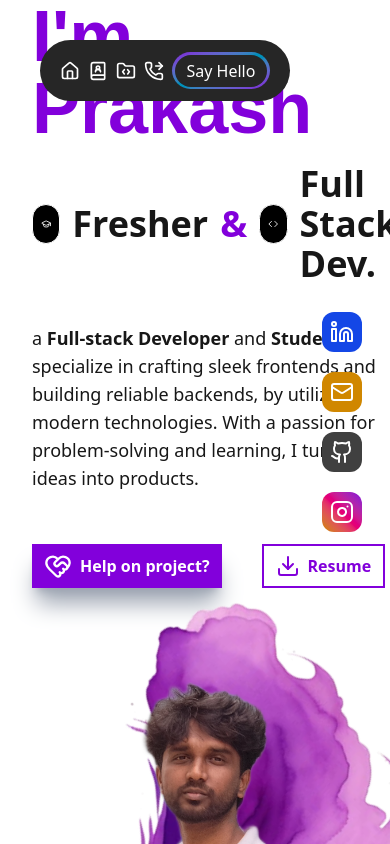
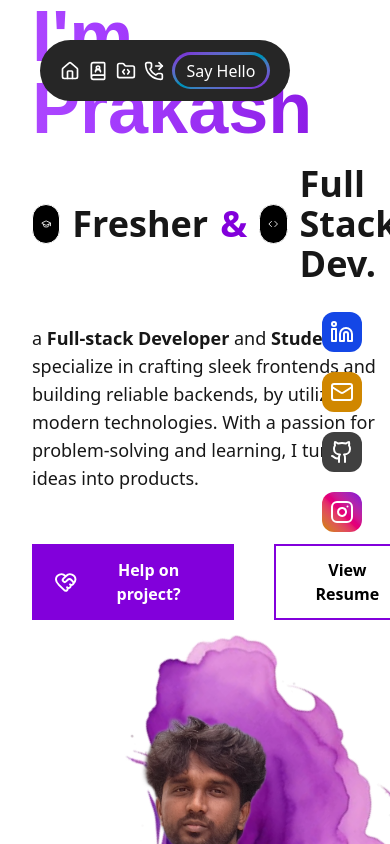
Before and after one commit to praghu-b/next-portfolio, a Next.js app: page / in a window 390 px wide. Shown: the top 844 px of the page. Built offline with nearby package versions, Linux system fonts and the light colour scheme; a web font is replaced by a local one.

Commit message:
update: hero section completed

```diff
--- a/src/components/sections/Hero.tsx
+++ b/src/components/sections/Hero.tsx
@@ -1,6 +1,6 @@
 import Image from 'next/image';
 import Link from 'next/link';
-import { motion } from 'framer-motion';
+import { easeOut, motion } from 'framer-motion';
 import Prakash from '../../../public/Me/Wings.png';
 import { Code, Download, GraduationCap, HeartHandshake } from 'lucide-react';
 
@@ -12,7 +12,7 @@ export default function HeroSection() {
                     className="flex-1 flex flex-col justify-center space-y-5"
                 >
                     <motion.h1
-                        className="font-climate text-7xl font-bold text-purple-700"
+                        className="font-climate text-7xl font-bold text-transparent bg-clip-text bg-gradient-to-r from-purple-500 to-purple-700"
                         initial={{ x: "-50vw" }}
                         animate={{ x: 0 }}
                         transition={{ duration: 0.3, ease: "backOut" }}
@@ -25,10 +25,10 @@ export default function HeroSection() {
                         animate={{ x: 0 }}
                         transition={{ duration: 0.3, ease: "easeOut" }}
                     >
-                        <GraduationCap className='h-10 w-10 p-2 rounded-full border text-white bg-black' />
+                        <GraduationCap className='h-10 w-10 p-2 rounded-full border text-white bg-black hover:rotate-z-45 transition-all duration-300' />
                         <p>Fresher</p>
                         <span className='text-purple-700'>&</span>
-                        <Code className='h-10 w-10 p-2 rounded-full border text-white bg-black' />
+                        <Code className='h-10 w-10 p-2 rounded-full border text-white bg-black hover:rotate-y-45 transition-all duration-300' />
                         <p>Full Stack Dev.</p>
                     </motion.h2>
                     <motion.p
@@ -44,32 +44,50 @@ export default function HeroSection() {
                     >
                         <Link href="mailto:prakashbalan555@gmail.com">
                             <motion.button
-                                className='flex items-center bg-purple-700 hover:bg-purple-900 hover:scale-105 px-3 py-2 gap-2 text-white shadow-xl shadow-gray-400 transition-all duration-400 cursor-pointer'
+                                className='relative flex items-center bg-purple-700 px-5 py-3 gap-2 border-2 border-purple-700 text-white hover:text-purple-700 transition-all duration-300 overflow-hidden'
                                 initial={{ x: "-250%" }}
                                 animate={{ x: 0 }}
                                 transition={{ delay: 0.6, duration: 0.3, ease: "easeOut" }}
+                                whileHover="hover"
                             >
-                                <HeartHandshake className='h-7 w-7' />
-                                Help on project?
+                                <motion.span
+                                    className='absolute left-0 right-0 h-full bg-white'
+                                    initial={{ x: "-100%", opacity: 0 }}
+                                    variants={{ "hover": { x: 0, opacity: 1 } }}
+                                    transition={{ ease: "easeOut" }}
+                                ></motion.span>
+                                <span className='flex items-center gap-2 z-10'>
+                                    <HeartHandshake className='h-6 w-6' />
+                                    Help on project?
+                                </span>
                             </motion.button>
                         </Link>
                         <Link href="./docs/Prakash.pdf" target='_blank'>
                             <motion.button
-                                className='flex items-center hover:scale-105 px-3 py-2 gap-2 text-purple-700 border-2 border-purple-700 transition-all duration-300'
+                                className='relative flex items-center px-5 py-3 gap-2 text-black hover:text-white border-2 border-purple-700 transition-all duration-300 overflow-hidden'
                                 initial={{ x: "-500%" }}
                                 animate={{ x: 0 }}
+                                whileHover="hover"
                                 transition={{ delay: 0.7, duration: 0.3, ease: "easeOut" }}
                             >
-                                <Download className='h-6 w-6' />
-                                Resume
+                                <motion.span
+                                    className='absolute left-0 right-0 h-full bg-purple-700'
+                                    initial={{ x: "-100%", opacity: 0 }}
+                                    variants={{ "hover": { x: 0, opacity: 1 } }}
+                                    transition={{ ease: "easeOut" }}
+                                ></motion.span>
+                                <span className='flex items-center gap-2 z-1'>
+                                    {/* <Download className='h-6 w-6' /> */}
+                                    View Resume
+                                </span>
                             </motion.button>
                         </Link>
                     </motion.div>
                 </motion.div>
                 <motion.div
                     className="flex-1 flex justify-center items-center"
-                    initial={{ x: "50vw" }}
-                    animate={{ x: 0 }}
+                    initial={{ x: "100vw", opacity: 0 }}
+                    animate={{ x: 0, opacity: 1 }}
                     transition={{ duration: 0.5, ease: "easeOut" }}
                 >
                     <Image src={Prakash} alt='Photo of Prakash' className='w-150 invert-img' />
--- a/src/components/ui/Navbar.tsx
+++ b/src/components/ui/Navbar.tsx
@@ -14,10 +14,10 @@ export default function Navbar() {
                 className="max-w-7xl mx-auto fixed top-10 left-10 right-10 flex items-center justify-start z-10"
             >
                 <motion.div
-                    className="min-w-[30vw] flex items-center justify-between rounded-full px-5 py-3 md:px-8 md:py-3 text-white bg-neutral-800"
-                    initial={{ y: "-50vh" }}
-                    animate={{ y: 0 }}
-                    transition={{ delay: 2, duration: 0.5, ease: "easeOut" }}
+                    className="min-w-[30vw] flex items-center justify-between rounded-full px-5 py-3 md:px-8 md:py-3 bg-neutral-800"
+                    initial={{ x: "-100vh" }}
+                    animate={{ x: 0 }}
+                    transition={{ delay: 2.5, duration: 0.3, ease: "easeOut" }}
                 >
                     <ul className="flex-1 flex items-center justify-between">
                         {navLinks.map(({ label, icon: Icon }) => (
```
